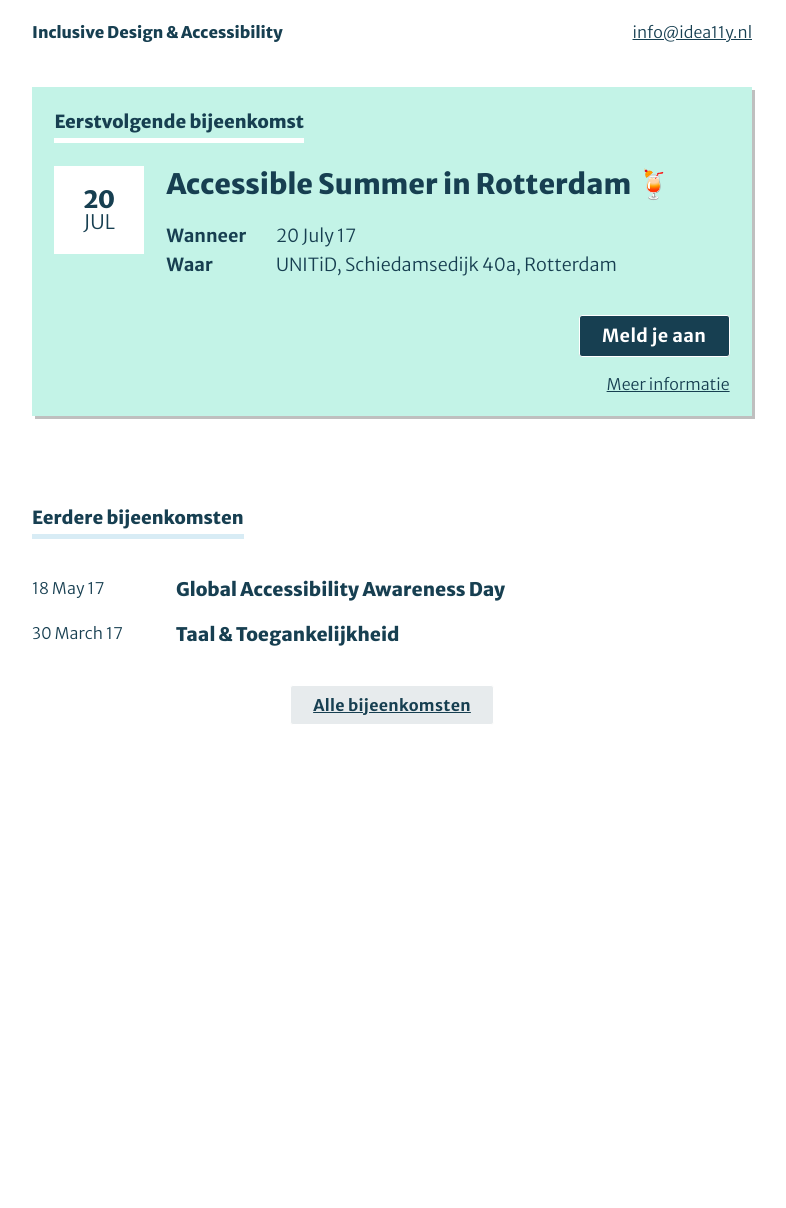
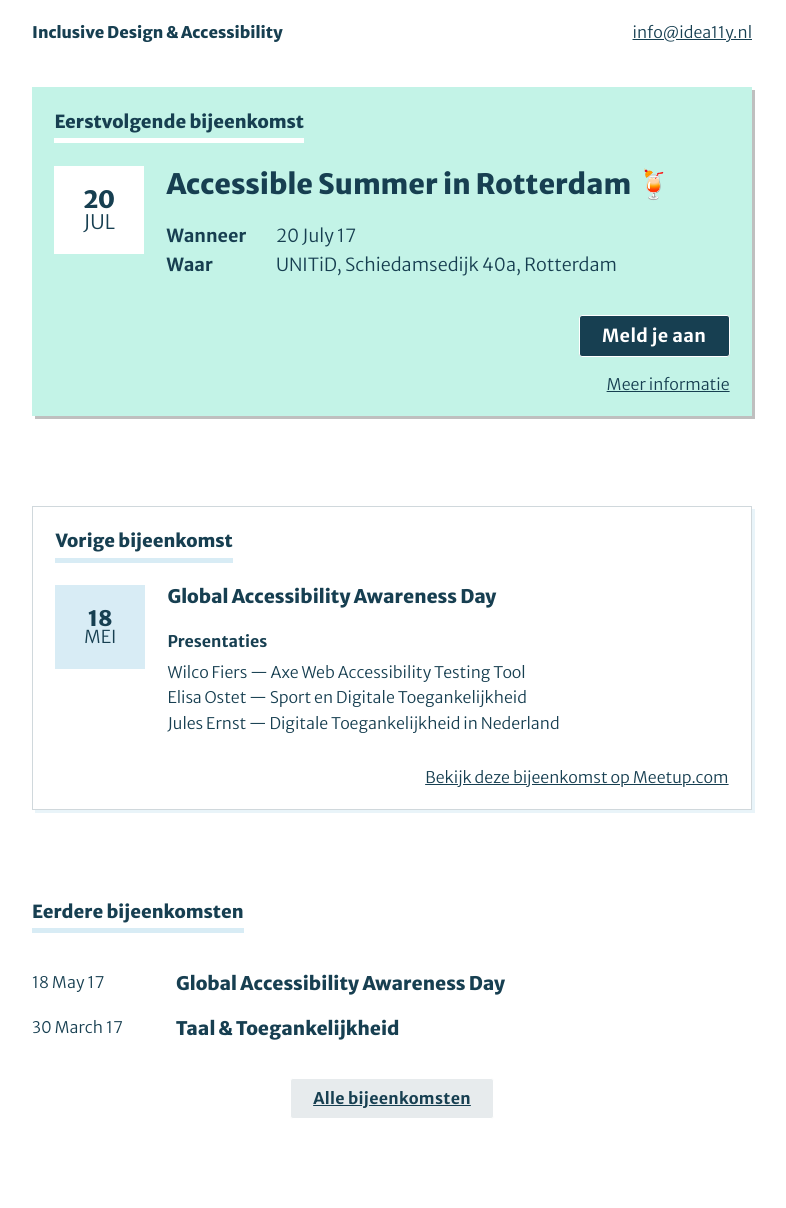
Before and after one commit to petervangrieken/ideal, a Jekyll site: the page built from index.html, in a window 1280 px wide. Shown: the whole page, without its empty margins (248-1034 px from the left). Built offline with Jekyll 4.4.1, drawn with Linux system fonts in a browser that asks for light colours; before the commit the page ends 900 px from its top, so only the background shows below that.

Commit message:
Latest meetup

```diff
--- a/_layouts/default.html
+++ b/_layouts/default.html
@@ -30,7 +30,6 @@
 	{% capture blogDate %}{{post.date | date: '%s' }}{% endcapture %}
 
 	{% if blogDate >= today %}
-
 
     <section class="meetup first-up">
         <h2>Eerstvolgende bijeenkomst</h2>
@@ -71,6 +70,45 @@
 
 {% endfor %}
 
+{% for post in site.posts %}
+
+	{% capture blogDate %}{{post.date | date: '%s' }}{% endcapture %}
+
+	{% if blogDate < today %}
+
+    <section class="meetup">
+        <h2>Vorige bijeenkomst</h2>
+
+        <div>
+
+            <h3>
+                Global Accessibility Awareness Day
+            </h3>
+
+            <h4>Presentaties</h4>
+
+            <ul>
+                <li>Wilco Fiers &mdash; Axe Web Accessibility Testing Tool</li>
+                <li>Elisa Ostet &mdash; Sport en Digitale Toegankelijkheid</li>
+                <li>Jules Ernst &mdash; Digitale Toegankelijkheid in Nederland</li>
+
+            </ul>
+
+            <span>18 mei</span>
+
+        </div>
+
+        <a href="https://www.meetup.com/Inclusive-Design-Accessibility/events/239750369/">Bekijk deze bijeenkomst op Meetup.com</a>
+
+
+    </section>
+
+	{% break %}
+
+    {% endif %}
+
+{% endfor %}
+
 
 
     <section class="past-meetups">
```
